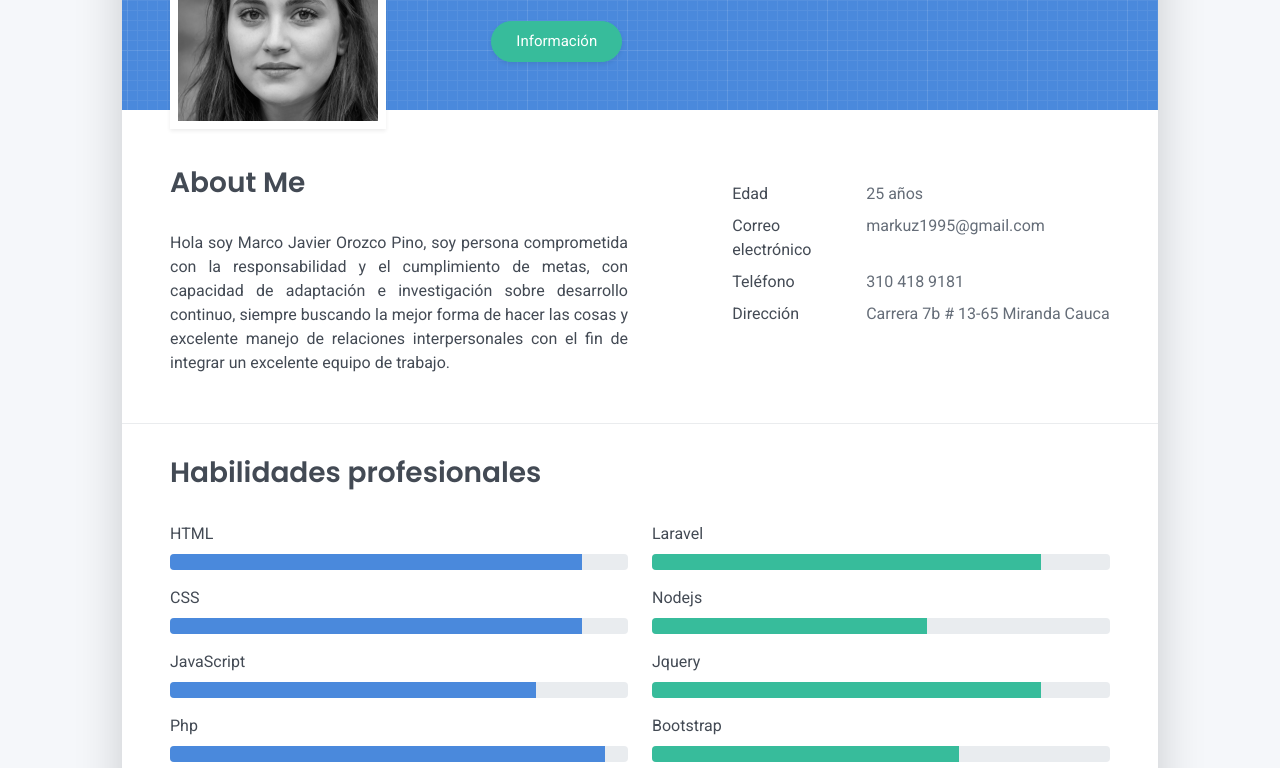
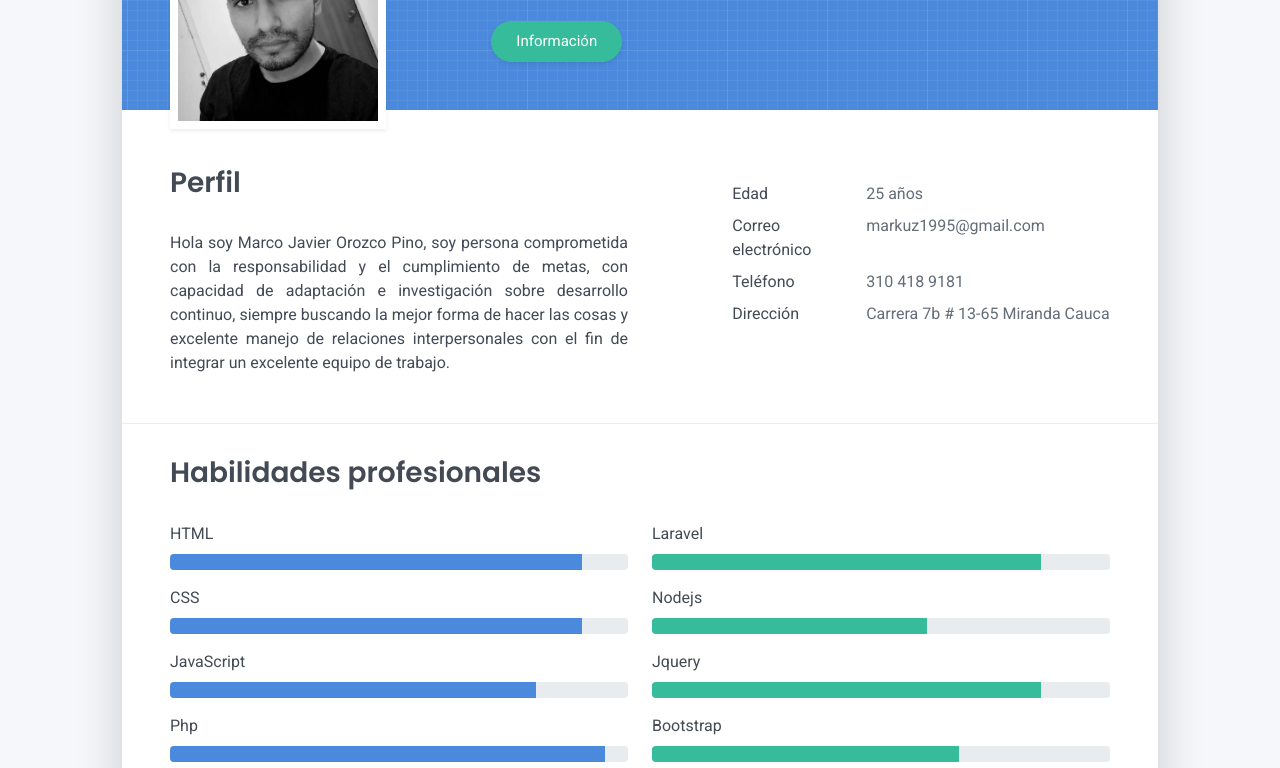
Before and after one commit to Markuz1995/morozco, a plain HTML site: page index.html in a window 1280 px wide. Shown: the part 259-1027 px from the top of the page. Drawn offline with Linux system fonts and the light colour scheme.

Commit message:
se sube foto de perfil

```diff
--- a/index.html
+++ b/index.html
@@ -4,7 +4,7 @@
     <meta charset="UTF-8">
     <meta http-equiv="X-UA-Compatible" content="IE=edge">
     <meta name="viewport" content="width=device-width, initial-scale=1">
-    <title>Right Resume</title>
+    <title>Hoja de vida</title>
     <link rel="preconnect" href="https://fonts.gstatic.com" crossorigin="crossorigin"/>
     <link rel="preload" as="style" href="https://fonts.googleapis.com/css2?family=Poppins:wght@600&amp;family=Roboto:wght@300;400;500;700&amp;display=swap"/>
     <link rel="stylesheet" href="https://fonts.googleapis.com/css2?family=Poppins:wght@600&amp;family=Roboto:wght@300;400;500;700&amp;display=swap" media="print" onload="this.media='all'"/>
@@ -46,7 +46,7 @@
   <div class="cover-bg p-3 p-lg-4 text-white">
     <div class="row">
       <div class="col-lg-4 col-md-5">
-        <div class="avatar hover-effect bg-white shadow-sm p-1"><img src="images/avatar.jpg" width="200" height="200"/></div>
+        <div class="avatar hover-effect bg-white shadow-sm p-1"><img src="./images/20146014.jfif" width="200" height="200"/></div>
       </div>
       <div class="col-lg-8 col-md-7 text-center text-md-start">
         <h2 class="h1 mt-2" data-aos="fade-left" data-aos-delay="0">Marco Javier Orozco Pino</h2>
@@ -58,7 +58,7 @@
   <div class="about-section pt-4 px-3 px-lg-4 mt-1">
     <div class="row">
       <div class="col-md-6" style="text-align:justify">
-        <h2 class="h3 mb-3">About Me</h2>
+        <h2 class="h3 mb-3">Perfil</h2>
           <p>Hola soy Marco Javier Orozco Pino, soy persona comprometida con la responsabilidad y el cumplimiento de metas, con capacidad de adaptación e investigación sobre desarrollo continuo, siempre buscando la mejor forma  de hacer las cosas y excelente manejo de relaciones interpersonales con el fin de  integrar un excelente equipo de trabajo.</p>
       </div>
       <div class="col-md-5 offset-md-1">
```
Also changed, not shown: images/20146014.jfif (added), images/avatar.jpg (deleted).
